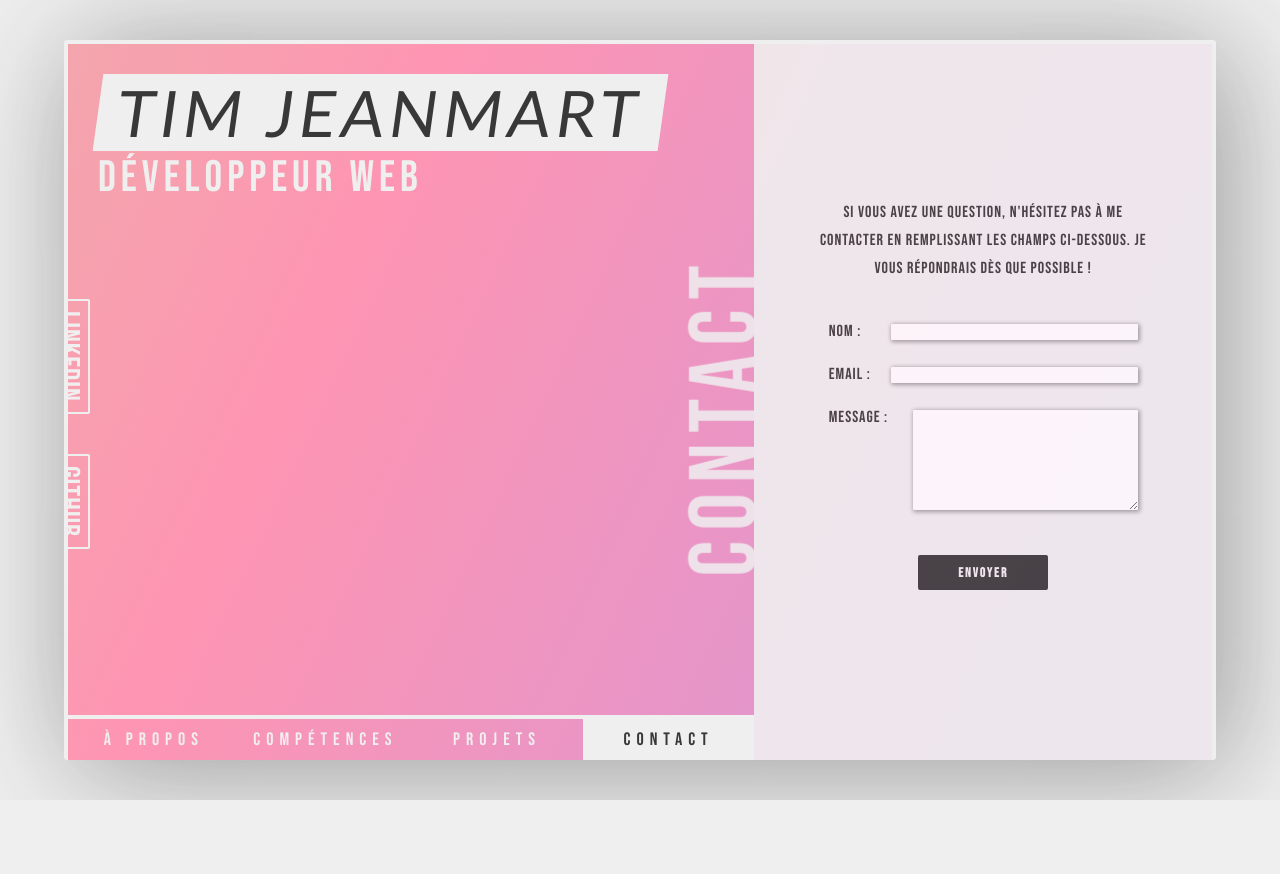
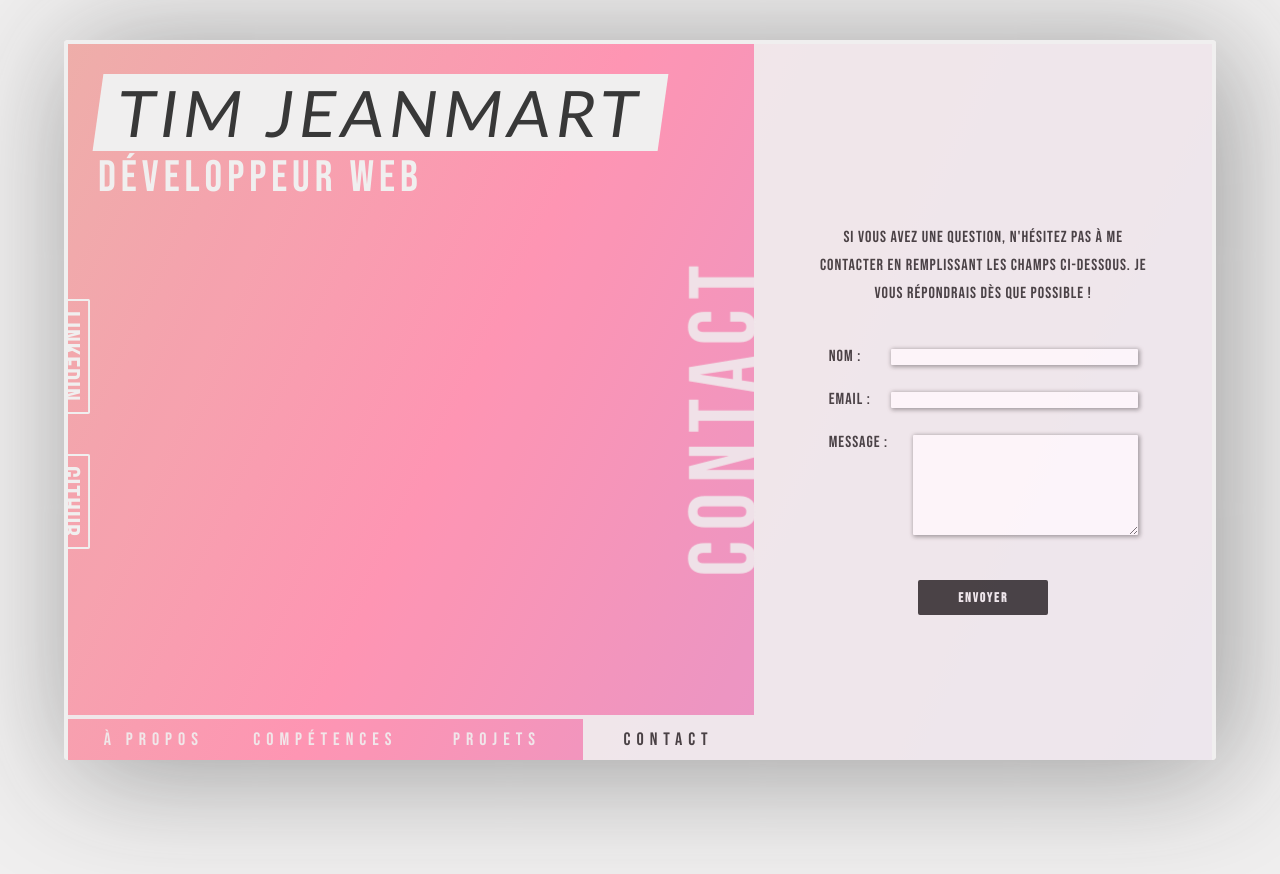
Before and after one commit to Tim-jn/portfolio-v2, a React (Create React App) app: page / in a window 1280 px wide. Both pictures are taken after a click on the button "CONTACT". Shown: the top 874 px of the page. Before the commit the page ends 800 px from the top, so only its background shows below. Built offline with nearby package versions, Linux system fonts and the light colour scheme.

Commit message:
update style

```diff
--- a/src/Components/Contact/Contact.scss
+++ b/src/Components/Contact/Contact.scss
@@ -6,6 +6,7 @@
   display: flex;
   justify-content: center !important;
   padding: 0 !important;
+  padding-top: 50px !important;
 }
 
 .contact-section .section-title {
--- a/src/Pages/Index/Index.scss
+++ b/src/Pages/Index/Index.scss
@@ -63,6 +63,8 @@
 .right-content {
   max-width: 40%;
   opacity: 0.9;
+  height: 100%;
+  width: 100%;
 }
 
 // socials
@@ -127,6 +129,7 @@
 nav {
   position: relative;
   width: 100%;
+  opacity: 0.9;
 }
 
 .sidebar-links {
@@ -158,3 +161,8 @@ nav {
   background-color: $secondary-color !important;
   color: $primary-color;
 }
+
+// tablet display
+
+@media screen and (max-width: 1024px) {
+}
```
